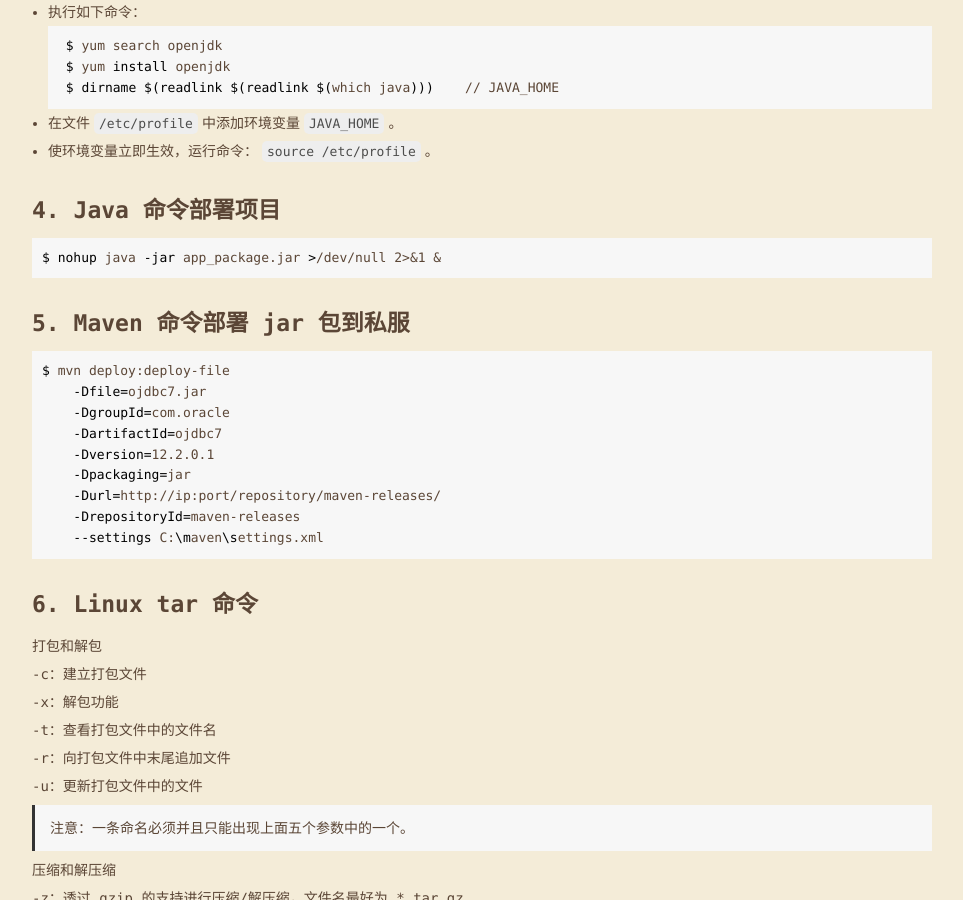
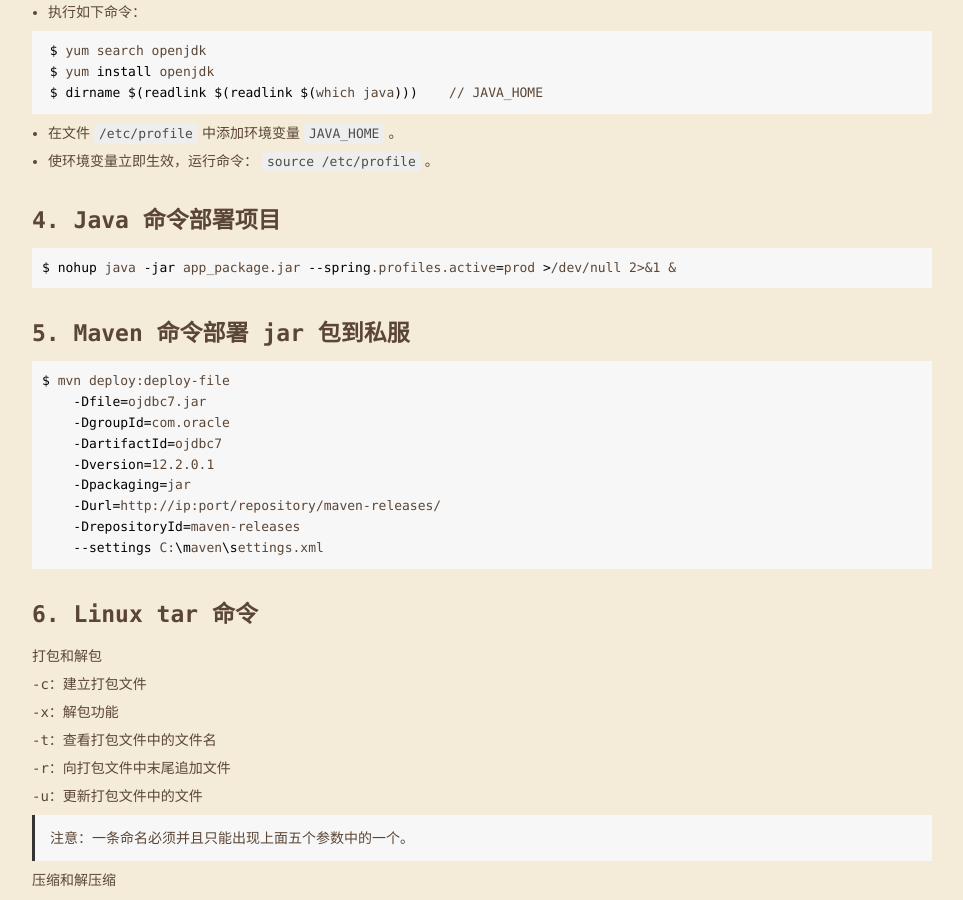
Before and after one commit to Suomea/Suomea.github.io, a Jekyll site: the page built from _posts/2021-01-14-计算机配置.md, in a window 1280 px wide and 900 px high, scrolled down 791 px. Shown: the whole window, without its empty margins (158-1121 px from the left). Built offline with Jekyll 4.4.1, drawn with Linux system fonts in a browser that asks for light colours; some web fonts are replaced.

Commit message:
:tada: 更新 java 命令。

````diff
--- a/_posts/2021-01-14-计算机配置.md
+++ b/_posts/2021-01-14-计算机配置.md
@@ -26,6 +26,7 @@ syntax on
 
 ## 3. Linux 安装 openjdk
 - 执行如下命令：
+
 ```shell
  $ yum search openjdk
  $ yum install openjdk
@@ -36,7 +37,7 @@ syntax on
 
 ## 4. Java 命令部署项目
 ```shell
-$ nohup java -jar app_package.jar >/dev/null 2>&1 &
+$ nohup java -jar app_package.jar --spring.profiles.active=prod >/dev/null 2>&1 &
 ```
 
 ## 5. Maven 命令部署 jar 包到私服
@@ -77,13 +78,14 @@ $ mvn deploy:deploy-file
 - 原有的变量设置为
 > BOOTPROTO=static
 ONBOOT=yes
->
+
 - 新增变量
 >IPADDR=
 NETMASK=
 GATEWAY=
 DNS1=
 DNS2=
+
 - 执行命令：`nmcli c reload`，重新加载网络配置。
 
 ## 8. CentOS 8 切换阿里源
````
